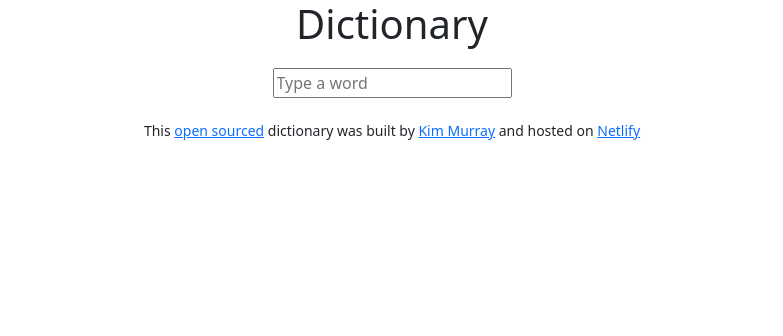
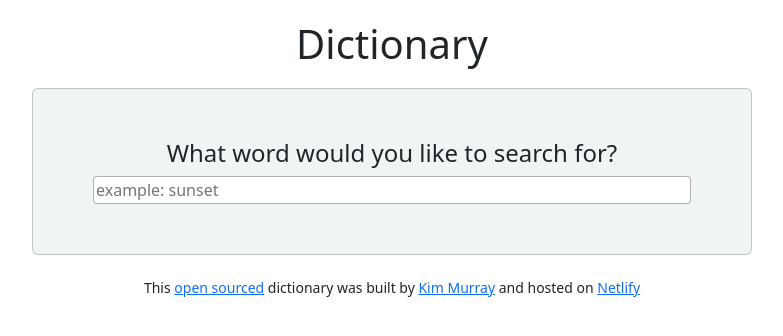
Before and after one commit to Kim-Murray/dictionary-app, a React (Create React App) app: page / in a window 1280 px wide. Shown: the top 336 px of the page, without its empty margins (248-1031 px from the left). Built offline with nearby package versions, Linux system fonts and the light colour scheme.

Commit message:
Added some basic styling

```diff
--- a/src/components/Dictionary.js
+++ b/src/components/Dictionary.js
@@ -25,10 +25,17 @@ export default function Dictionary() {
   }
   return (
     <div className="dictionary">
-      <form onSubmit={searchWord}>
-        <input type="search" placeholder="Type a word" onChange={updateWord} />
-      </form>
-      <Results results={results} />
+      <section className="app-container">
+        <form onSubmit={searchWord}>
+          <h4>What word would you like to search for?</h4>
+          <input
+            type="search"
+            placeholder="example: sunset"
+            onChange={updateWord}
+          />
+        </form>
+        <Results results={results} />
+      </section>
     </div>
   );
 }
--- a/src/components/Meaning.js
+++ b/src/components/Meaning.js
@@ -1,20 +1,28 @@
 import React from "react";
 import Synonyms from "./Synonyms";
+
+import "../styles/Meaning.css";
 
 export default function Meaning(props) {
   return (
     <div className="meaning">
+      <section>
         <h5>{props.meaning.partOfSpeech}</h5>
         {props.meaning.definitions.map(function (definitions, index) {
           return (
             <div key={index}>
               <p>
-              {definitions.definition} <em>eg. {definitions.example}</em>
+                {definitions.definition}{" "}
+                <em>
+                  <br />{" "}
+                  <div className="example">eg. {definitions.example}</div>
+                </em>
               </p>
               <Synonyms synonyms={definitions.synonyms} />
             </div>
           );
         })}
+      </section>
     </div>
   );
 }
--- a/src/components/Phonetic.js
+++ b/src/components/Phonetic.js
@@ -1,5 +1,7 @@
 import React from "react";
 import { FaPlayCircle } from "react-icons/fa";
+
+import "../styles/Phonetic.css";
 
 export default function Phonetics(props) {
   console.log(props.phonetics);
@@ -7,7 +9,12 @@ export default function Phonetics(props) {
   let phonetic = props.phonetics.text;
   return (
     <div className="phonetics">
-      <a href={props.phonetics.audio} target="_blank" rel="noreferrer">
+      <a
+        href={props.phonetics.audio}
+        target="_blank"
+        rel="noreferrer"
+        className="icon"
+      >
         <FaPlayCircle />
       </a>
       {phonetic}
--- a/src/components/Results.js
+++ b/src/components/Results.js
@@ -14,6 +14,7 @@ export default function Results(props) {
 
     return (
       <div className="results">
+        <section>
           <h2>{results.word}</h2>
           {props.results[0].phonetics.map(function (phonetics, index) {
             return (
@@ -22,6 +23,7 @@ export default function Results(props) {
               </div>
             );
           })}
+        </section>
         {props.results[0].meanings.map(function (meaning, index) {
           return (
             <div key={index}>
--- a/src/styles/App.css
+++ b/src/styles/App.css
@@ -1,6 +1,7 @@
 .App {
   max-width: 800px;
   margin: 0 auto;
+  padding: 20px;
 }
 
 .App h1 {
--- a/src/styles/Dictionary.css
+++ b/src/styles/Dictionary.css
@@ -1,4 +1,24 @@
 .dictionary form {
+  margin: 20px 0px;
+  padding: 10px 40px;
   text-align: center;
-  margin: 20px 0px;
 }
+
+.dictionary input {
+  width: 100%;
+  border: 1px solid rgba(0, 0, 0, 0.3);
+  border-radius: 4px;
+}
+
+.dictionary section {
+  margin: 20px;
+  padding: 20px;
+  background-color: rgba(109, 189, 155, 0.3);
+  border: 1px solid rgb(109, 189, 155);
+  border-radius: 6px;
+}
+
+.dictionary .app-container {
+  border: 1px solid rgba(0, 0, 0, 0.2);
+  background-color: rgb(241, 244, 245);
+}
--- /dev/null
+++ b/src/styles/Meaning.css
@@ -0,0 +1,3 @@
+.meaning .example {
+  padding-top: 10px;
+}
--- /dev/null
+++ b/src/styles/Phonetic.css
@@ -0,0 +1,3 @@
+.phonetics a {
+  color: 1px solid rgb(109, 189, 155);
+}
```
Lines whose indentation alone changed are shown as unchanged.
